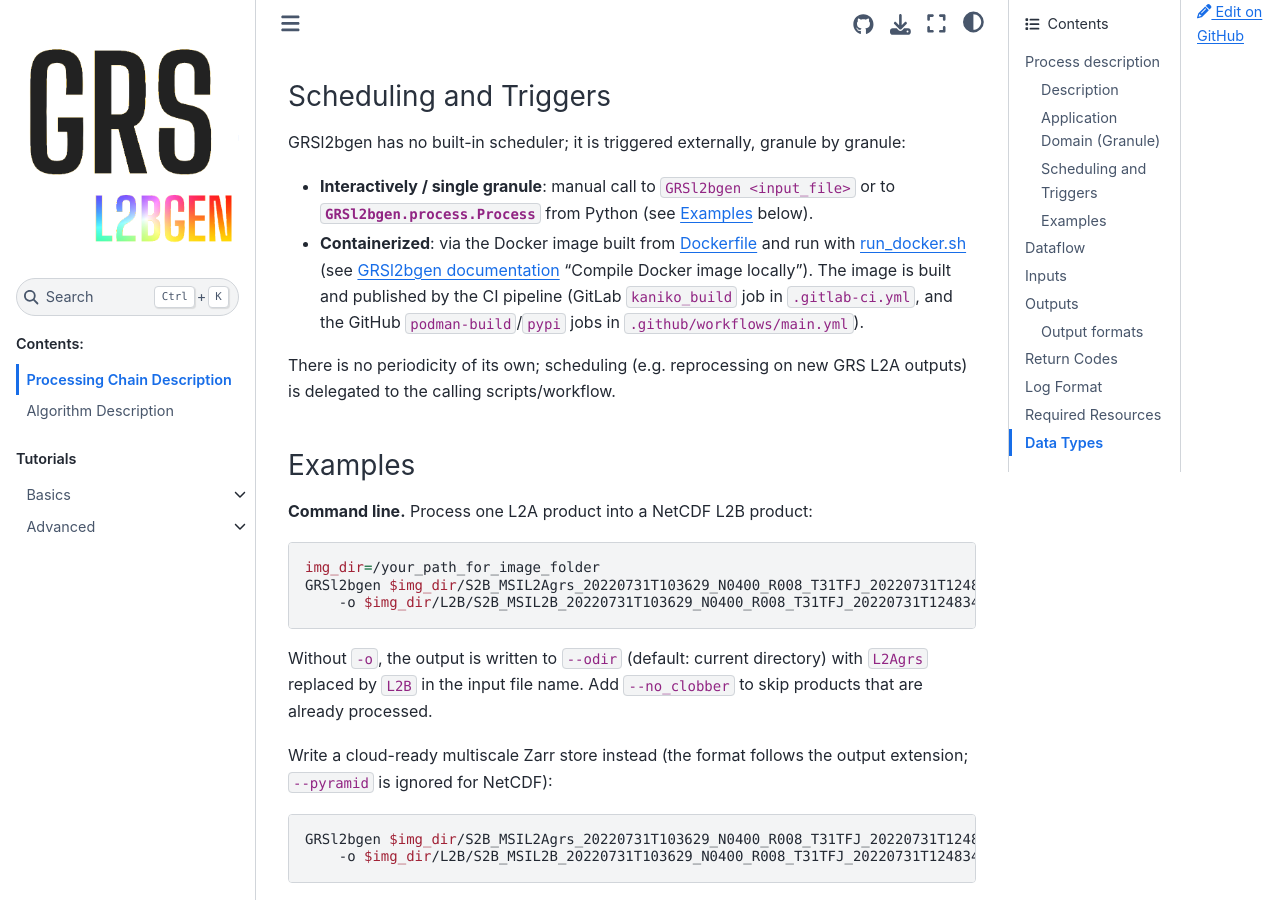
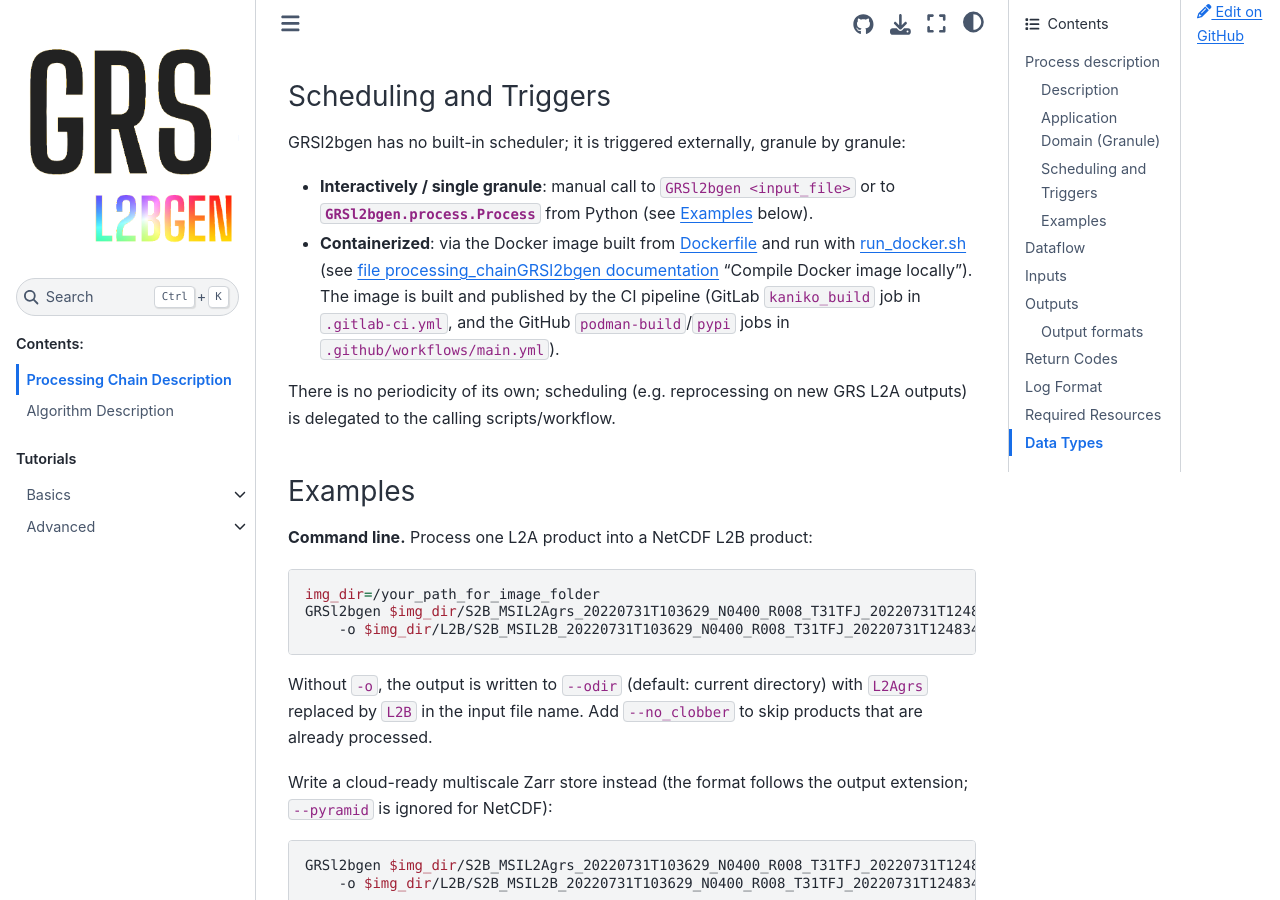
Before and after one commit to Tristanovsk/GRSl2bgen, a Sphinx documentation site: the page built from docs/source/processing_chain.rst, in a window 1280 px wide and 900 px high, scrolled down 1056 px. Built offline with Sphinx 7.4.7 and the Sphinx Book theme 1.1.4, drawn with Linux system fonts in a browser that asks for light colours; pages that are not in the unit, such as notebooks, are missing from menus; some of the changed text lies outside the part shown.

Commit message:
documentation

```diff
--- a/docs/source/index.rst
+++ b/docs/source/index.rst
@@ -1,4 +1,4 @@
-GRSl2bgen documentation
+file processing_chainGRSl2bgen documentation
 ========================
 
 .. include:: _readme.md
```
